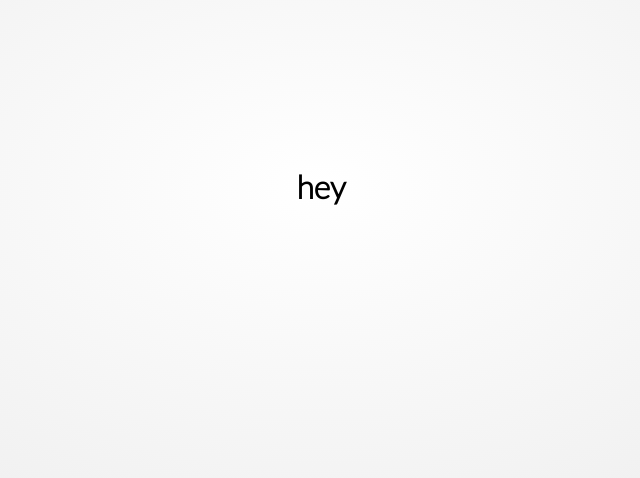
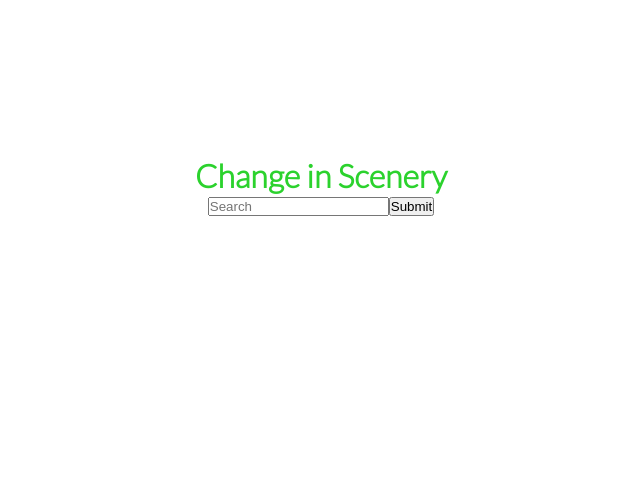
Before and after one commit to swanie21/change-of-scenery, a Vue app in the folder app/: page / in a window 1280 px wide. Shown: the part 214-692 px from the top of the page, without its empty margins (319-959 px from the left). Built offline with nearby package versions, Linux system fonts and the light colour scheme.

Commit message:
render home page component

```diff
--- a/app/src/App.vue
+++ b/app/src/App.vue
@@ -11,12 +11,6 @@
 
   body {
     align-items: center;
-    background:
-      radial-gradient(
-        ellipse at center,
-        rgba(255, 255, 255, 1) 0%,
-        rgba(229, 229, 229, .85) 100%
-      );
     background-position: center;
     display: flex;
     font-family: Lato, Helvetica, sans-serif;
@@ -27,15 +21,15 @@
 
 <template>
   <div>
-    <landing-page></landing-page>
+    <home-page></home-page>
   </div>
 </template>
 
 <script>
-  import LandingPage from './components/LandingPageView'
+  import HomePage from './components/HomePage'
   export default {
     components: {
-      LandingPage
+      HomePage
     }
   }
 </script>
--- /dev/null
+++ b/app/src/components/HomePage.vue
@@ -0,0 +1,27 @@
+<style lang="scss" scoped>
+
+$main-color: #2bd22d;
+
+.main-text {
+  color: $main-color;
+}
+</style>
+
+<template>
+  <div>
+    <h1 class="main-text">Change in Scenery</h1>
+    <input v-model="search" placeholder="Search">
+    <button class="submit-search-button">Submit</button>
+    <p>{{ search }}</p>
+  </div>
+</template>
+
+<script>
+export default {
+  data () {
+    return {
+      search: ''
+    }
+  }
+}
+</script>
--- a/app/src/components/LandingPageView.vue
+++ /dev/null
@@ -1,5 +0,0 @@
-<template>
-  <div>
-    <h1>hey</h1>
-  </div>
-</template>
```
Also changed, not shown: package.json (+10 -8 lines).
